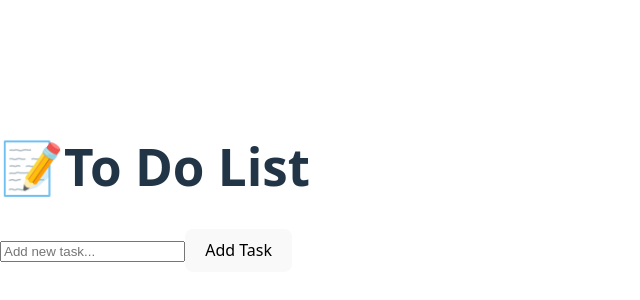
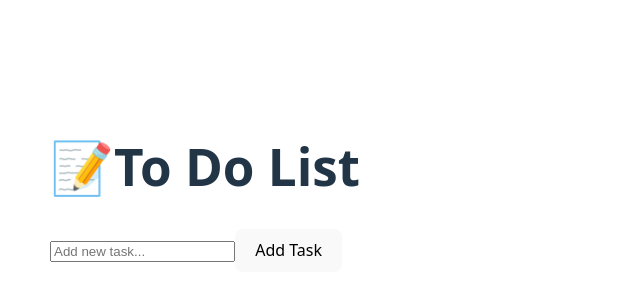
Before and after one commit to Bipan-git/To-Do-list-App, a React app: page / in a window 1280 px wide. Shown: the part 204-504 px from the top of the page, without its empty margins (0-640 px from the left). Built offline with nearby package versions, Linux system fonts and the light colour scheme; the HTML template or start-up script is replaced by a standard one.

Commit message:
Updated App.jsx

```diff
--- a/src/App.css
+++ b/src/App.css
@@ -0,0 +1,4 @@
+.contanier {
+  align-items: center;
+  padding: 50px;
+}
--- a/src/App.jsx
+++ b/src/App.jsx
@@ -1,4 +1,5 @@
 import React from "react";
+import "./App.css";
 import ToDoApp from "./component/ToDoApp";
 
 export default function App() {
```
